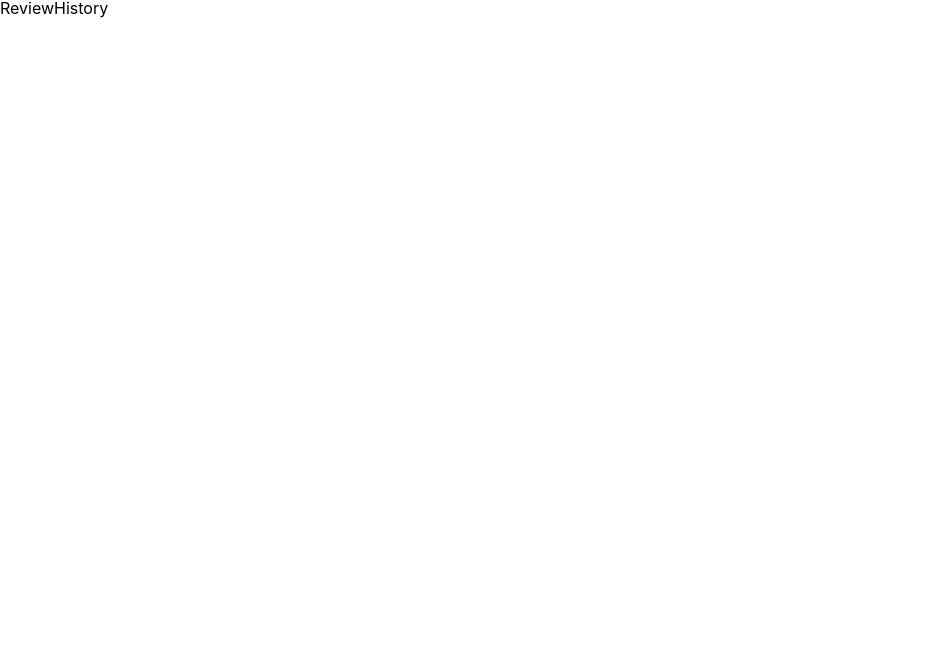
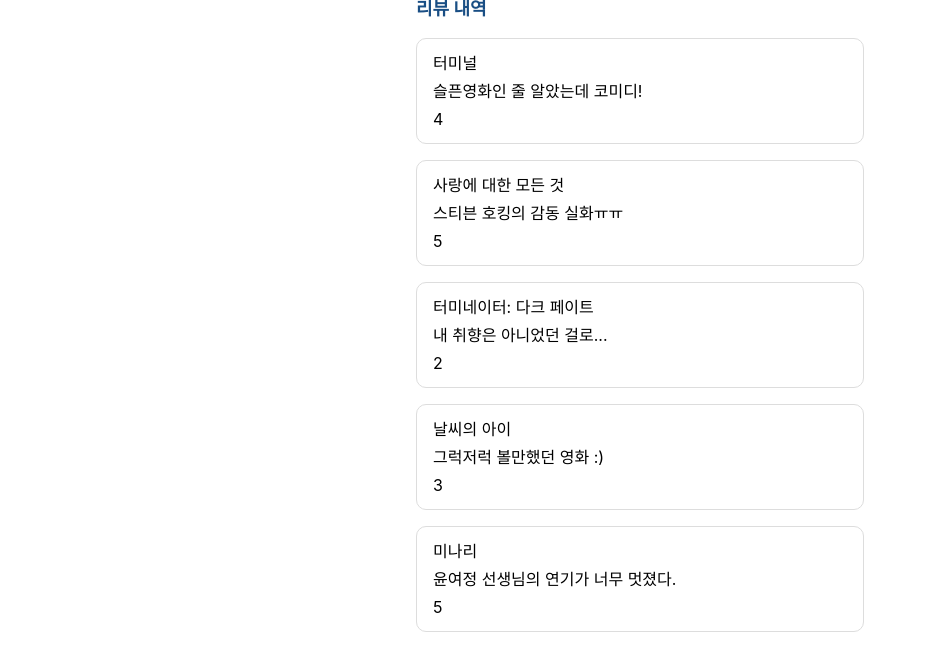
Before and after one commit to rnfltpgus/Movie-Review-App, a React (Create React App) app: page / in a window 1280 px wide. Shown: the top 670 px of the page, without its empty margins (0-926 px from the left). Built offline with nearby package versions, Linux system fonts and the light colour scheme.

Commit message:
🏃🏻 Feat: 목데이터 뿌리기 적용

```diff
--- a/src/app/App.jsx
+++ b/src/app/App.jsx
@@ -1,11 +1,14 @@
+import GlobalStyles from "./GlobalStyles";
+import Layout from "../components/Layout";
 import ReviewHistory from "../components/ReviewHistory";
-import GlobalStyles from "./GlobalStyles";
 
 const App = () => {
   return (
     <>
       <GlobalStyles />
-      <ReviewHistory />
+      <Layout>
+        <ReviewHistory />
+      </Layout>
     </>
   );
 };
--- /dev/null
+++ b/src/components/Layout.jsx
@@ -0,0 +1,14 @@
+import styled from "styled-components";
+
+const Layout = ({ children }) => {
+  return <Wrapper>{children}</Wrapper>;
+};
+
+export default Layout;
+
+const Wrapper = styled.div`
+  display: flex;
+  flex-direction: column;
+  justify-content: center;
+  align-items: center;
+`;
--- /dev/null
+++ b/src/components/ReviewCade.jsx
@@ -0,0 +1,32 @@
+import React from "react";
+
+import styled from "styled-components";
+
+const ReviewCade = ({ title, comment, score }) => {
+  return (
+    <ReviewCadeContainer>
+      <div className="review-card-detail">
+        <div>{title}</div>
+        <div>{comment}</div>
+        <div>{score}</div>
+      </div>
+    </ReviewCadeContainer>
+  );
+};
+
+export default ReviewCade;
+
+const ReviewCadeContainer = styled.div`
+  width: 35vw;
+  padding: 1rem;
+  margin-bottom: 1rem;
+  background-color: #fff;
+  border: 0.1rem solid #ddd;
+  border-radius: 10px;
+
+  .review-card-detail {
+    display: flex;
+    flex-direction: column;
+    gap: 1.5vh;
+  }
+`;
--- a/src/components/ReviewHistory.jsx
+++ b/src/components/ReviewHistory.jsx
@@ -1,9 +1,58 @@
-import React from 'react'
+import React, { useEffect, useState } from "react";
+
+import ReviewCade from "./ReviewCade";
+
+import styled from "styled-components";
 
 const ReviewHistory = () => {
+  const [reviews, setReviews] = useState();
+
+  useEffect(() => {
+    async function getReviewData() {
+      try {
+        const response = await fetch("./data/data.json");
+        const data = await response.json();
+
+        setReviews(data);
+      } catch (error) {
+        console.error(error);
+      }
+    }
+
+    getReviewData();
+  }, [setReviews]);
+
   return (
-    <div>ReviewHistory</div>
-  )
-}
+    <ReviewHistoryContainer>
+      <div className="review-history-title">리뷰 내역</div>
+      <ul className="review-list">
+        {reviews &&
+          reviews.map((reviews) => {
+            const { id, title, comment, score } = reviews;
 
-export default ReviewHistory
+            return (
+              <li key={id}>
+                <ReviewCade
+                  id={id}
+                  title={title}
+                  comment={comment}
+                  score={score}
+                />
+              </li>
+            );
+          })}
+      </ul>
+    </ReviewHistoryContainer>
+  );
+};
+
+export default ReviewHistory;
+
+const ReviewHistoryContainer = styled.section`
+  .review-history-title {
+    font-weight: bold;
+    font-size: 18px;
+    color: #194e84;
+    margin-bottom: 20px;
+  }
+`;
```
